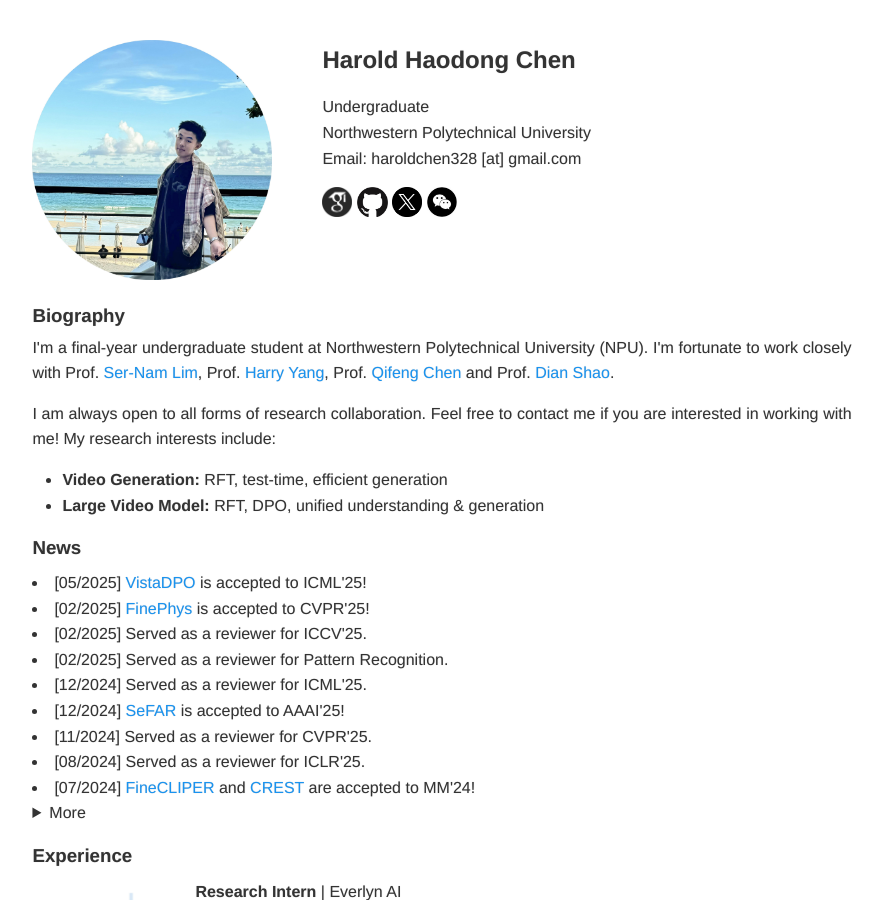
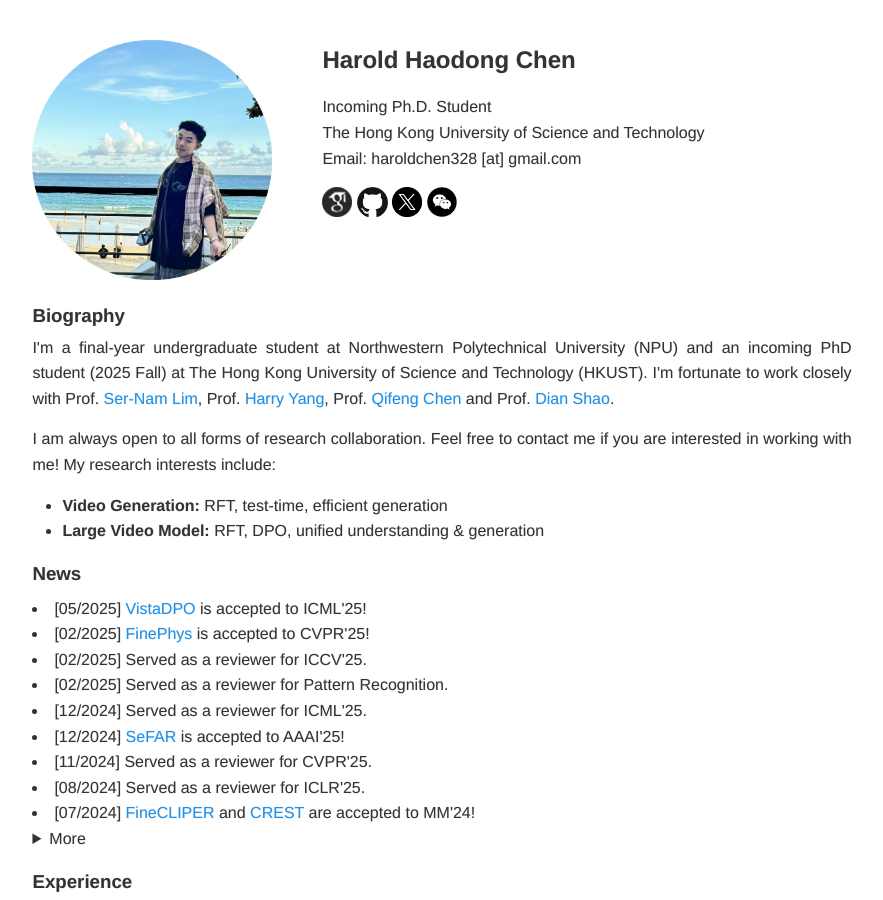
Before and after one commit to HaroldChen19/HaroldChen19.github.io, a Jekyll site: the page built from index.html, in a window 1280 px wide and 900 px high. Shown: the whole window, without its empty margins (198-1081 px from the left). Built offline with Jekyll 4.4.1, drawn with Linux system fonts in a browser that asks for light colours.

Commit message:
Update index.html

```diff
--- a/index.html
+++ b/index.html
@@ -13,10 +13,10 @@ layout: default
         <div style="margin-top: 7mm;" class="header-text">
             <h2>Harold Haodong Chen</h2>
             <p>
-				<!-- Incoming Ph.D. <br>
-				Hong Kong University of Science and Technology <br> -->
-				Undergraduate <br>
-				Northwestern Polytechnical University <br>
+				Incoming Ph.D. Student <br>
+				The Hong Kong University of Science and Technology <br>
+				<!-- Undergraduate <br>
+				Northwestern Polytechnical University <br> -->
 				<!-- Academy of Interdisciplinary Studies <br>
 				Hong Kong University of Science and Technology <br> -->
 				Email: haroldchen328 [at] gmail.com <br>
@@ -64,7 +64,7 @@ layout: default
 		<br> -->
 		<!-- <p style="text-align: justify">	I'm a final-year undergraduate student at Northwestern Polytechnical University (NPU) and a research intern at <a href="https://www.everlyn.ai/research" target="_blank">Everlyn AI</a>. I'm fortunate to work closely with Prof. <a href="https://sites.google.com/site/sernam" target="_blank">Ser-Nam Lim</a>, Prof. <a href="https://leehomyc.github.io/" target="_blank">Harry Yang</a>, Prof. <a href="https://cqf.io/" target="_blank">Qifeng Chen</a> and Prof. <a href="https://scholar.google.com/citations?user=amxDSLoAAAAJ&hl=en" target="_blank">Dian Shao</a>.
 			<br> -->
-		<p style="text-align: justify">	I'm a final-year undergraduate student at Northwestern Polytechnical University (NPU). I'm fortunate to work closely with Prof. <a href="https://sites.google.com/site/sernam" target="_blank">Ser-Nam Lim</a>, Prof. <a href="https://leehomyc.github.io/" target="_blank">Harry Yang</a>, Prof. <a href="https://cqf.io/" target="_blank">Qifeng Chen</a> and Prof. <a href="https://scholar.google.com/citations?user=amxDSLoAAAAJ&hl=en" target="_blank">Dian Shao</a>.
+		<p style="text-align: justify">	I'm a final-year undergraduate student at Northwestern Polytechnical University (NPU) and an incoming PhD student (2025 Fall) at The Hong Kong University of Science and Technology (HKUST). I'm fortunate to work closely with Prof. <a href="https://sites.google.com/site/sernam" target="_blank">Ser-Nam Lim</a>, Prof. <a href="https://leehomyc.github.io/" target="_blank">Harry Yang</a>, Prof. <a href="https://cqf.io/" target="_blank">Qifeng Chen</a> and Prof. <a href="https://scholar.google.com/citations?user=amxDSLoAAAAJ&hl=en" target="_blank">Dian Shao</a>.
 			<br>
 
 		<!-- <p style="text-align: justify"> Previously, I was advised by Prof. <a href="https://scholar.google.com/citations?user=amxDSLoAAAAJ&hl=en" target="_blank">Dian Shao</a> from both NPU and Shanghai AI Laboratory, which contributed to my development in this field. I also worked with Prof. <a href="https://scholar.google.com/citations?user=8P7q1wQAAAAJ&hl=zh-CN" target="_blank">Mulin Chen</a> and Prof. <a href="https://scholar.google.com/citations?user=ahUibskAAAAJ&hl=zh-CN" target="_blank">Xuelong Li</a> from TeleAI, China Telecom, as well as Prof. <a href="https://scholar.google.com/citations?user=n9cODgcAAAAJ" target="_blank">Yuxuan Liang</a> from HKUST(GZ). -->
```
